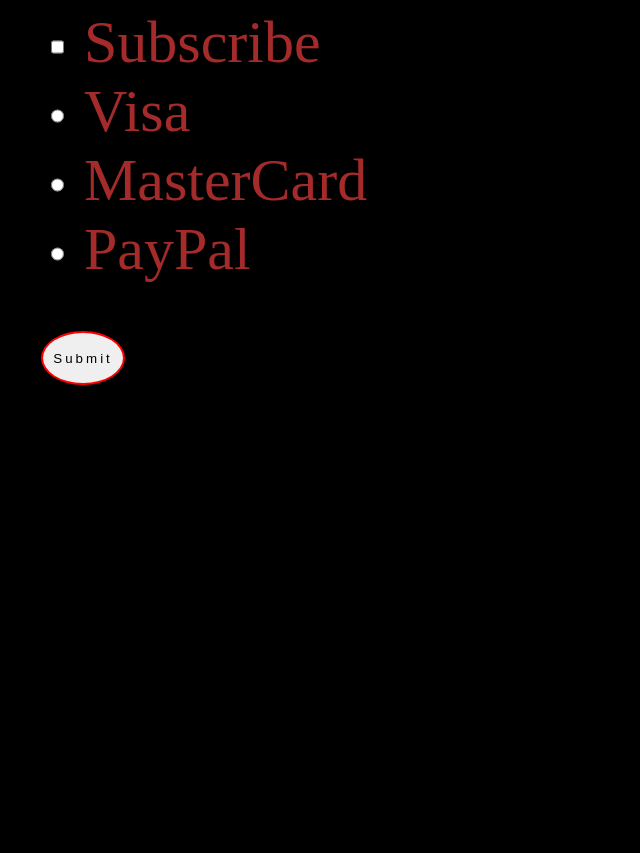
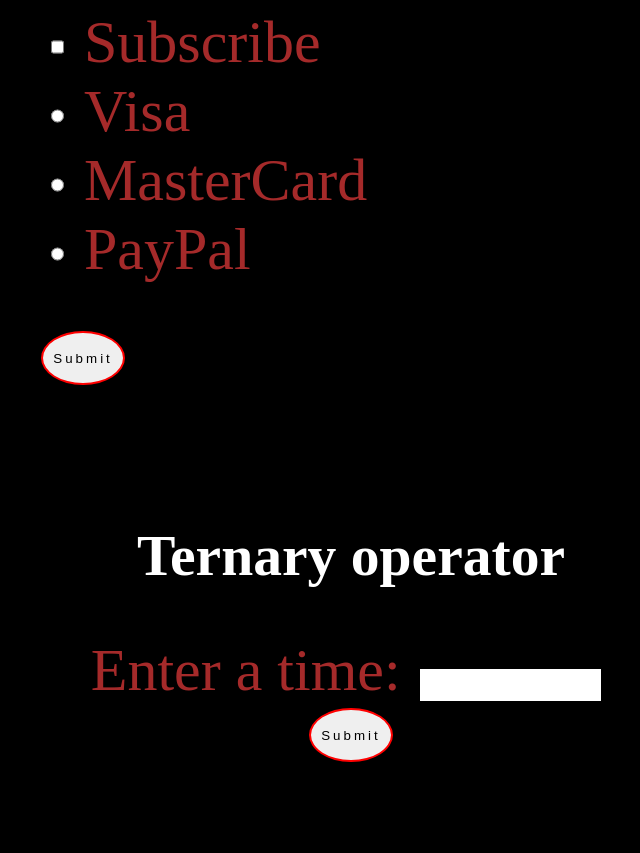
Before and after one commit to bajcetabiljana/js2025, a plain HTML site: page index.html in a window 1280 px wide. Shown: the part 2046-2899 px from the top of the page, without its empty margins (289-929 px from the left). Before the commit the page ends 2567 px from the top, so only its background shows below. Drawn offline with nearby package versions, Linux system fonts and the light colour scheme; a web font is replaced by a local one.

Commit message:
Ternari operator

```diff
--- a/index.html
+++ b/index.html
@@ -85,6 +85,14 @@ Java Script Tutorijal
                         <h2 id="payResult"></h2>
                 </div>
 
+                <div class="css" id="ternary">
+                    <h2 id="title7">Ternary operator</h2>
+                      <label id="label" for="input">Enter a time:</label>
+                        <input id="input7" type="text"> <br>
+                        <button type="submit" id="submit7">Submit</button>
+                        <h2 id="result7"></h2>
+                </div>
+
             </div>
         </header>
     </body>
```
Also changed, not shown: index.js (+46 -1 lines).
